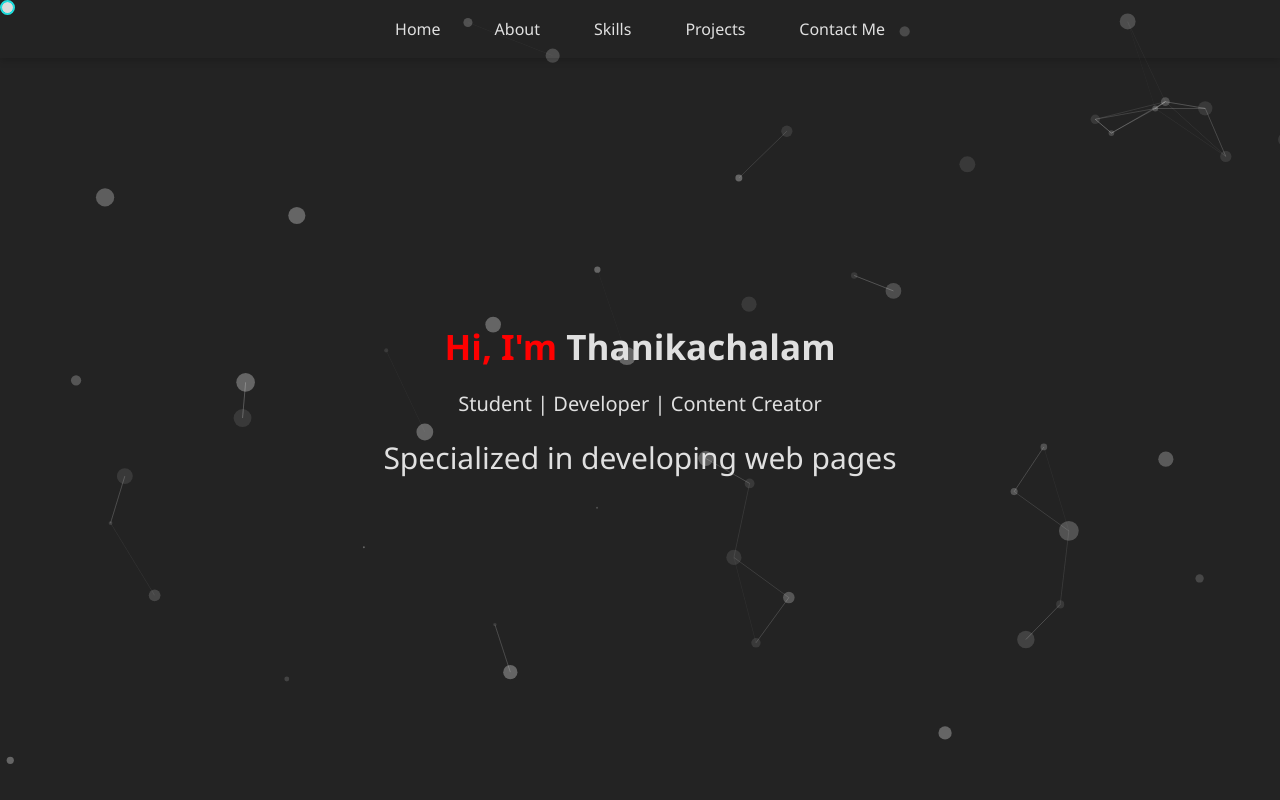
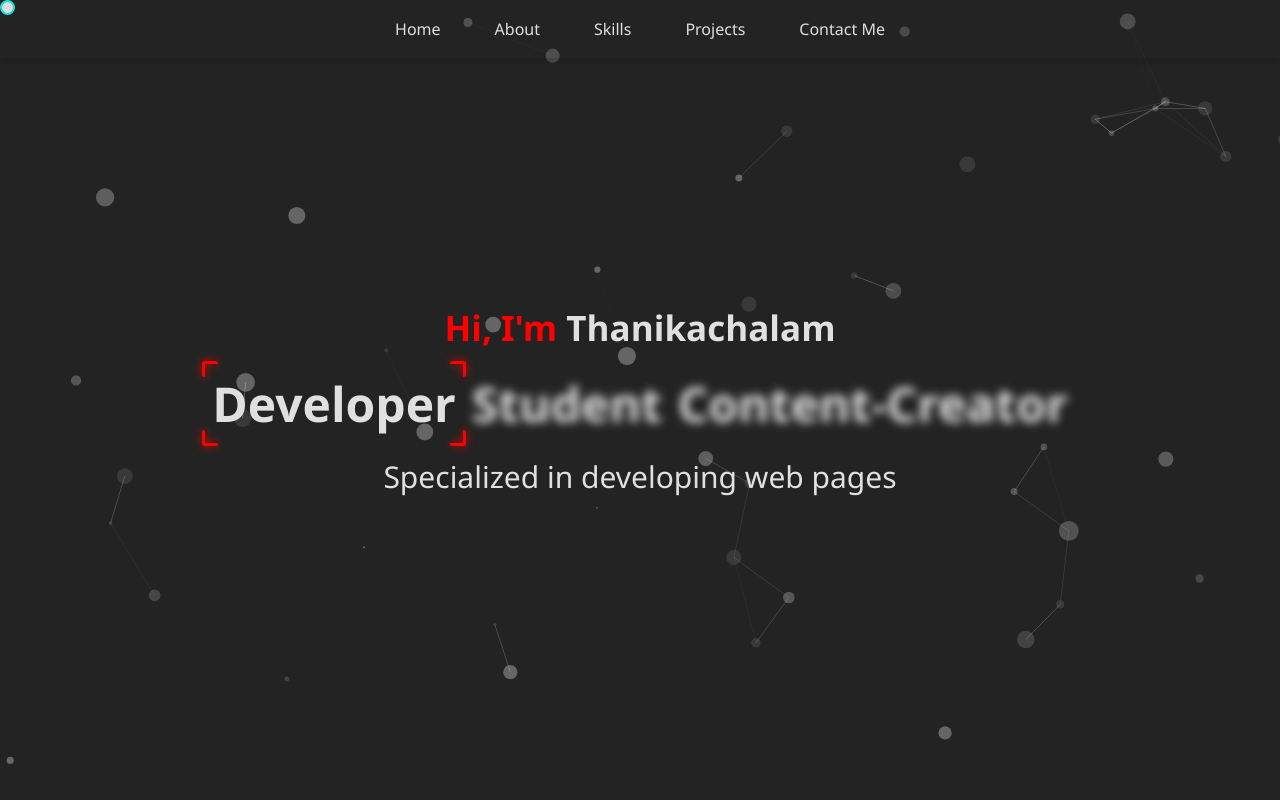
Before and after one commit to Thanikachalam1/Portfolio, a React (Vite) app: page / in a window 1280 px wide. Built offline with nearby package versions, Linux system fonts and the light colour scheme.

Commit message:
true focus effect added

```diff
--- a/package.json
+++ b/package.json
@@ -11,6 +11,8 @@
     "preview": "vite preview"
   },
   "dependencies": {
+    "@react-spring/web": "^9.7.5",
+    "framer-motion": "^12.9.2",
     "react": "^19.0.0",
     "react-dom": "^19.0.0",
     "react-router-dom": "^7.5.2",
--- /dev/null
+++ b/src/Animations/TrueFocus.css
@@ -0,0 +1,70 @@
+.focus-container {
+    position: relative;
+    display: flex;
+    gap: 1em;
+    justify-content: center;
+    align-items: center;
+    flex-wrap: wrap;
+  }
+
+  /* Words */
+  .focus-word {
+    position: relative;
+    font-size: 3rem;
+    font-weight: 900;
+    cursor: pointer;
+    transition:
+      filter 0.3s ease,
+      color 0.3s ease;
+  }
+
+  .focus-word.active {
+    filter: blur(0);
+  }
+
+  .focus-frame {
+    position: absolute;
+    top: 0;
+    left: 0;
+    pointer-events: none;
+    box-sizing: content-box;
+    border: none;
+  }
+
+  .corner {
+    position: absolute;
+    width: 1rem;
+    height: 1rem;
+    border: 3px solid var(--border-color, #fff);
+    filter: drop-shadow(0px 0px 4px var(--border-color, #fff));
+    border-radius: 3px;
+    transition: none;
+  }
+
+  .top-left {
+    top: -10px;
+    left: -10px;
+    border-right: none;
+    border-bottom: none;
+  }
+
+  .top-right {
+    top: -10px;
+    right: -10px;
+    border-left: none;
+    border-bottom: none;
+  }
+
+  .bottom-left {
+    bottom: -10px;
+    left: -10px;
+    border-right: none;
+    border-top: none;
+  }
+
+  .bottom-right {
+    bottom: -10px;
+    right: -10px;
+    border-left: none;
+    border-top: none;
+  }
--- /dev/null
+++ b/src/Animations/TrueFocus.jsx
@@ -0,0 +1,118 @@
+import { useEffect, useRef, useState } from "react";
+import { motion } from "framer-motion";
+import "./TrueFocus.css";
+
+const TrueFocus = ({
+  sentence = "True Focus",
+  manualMode = false,
+  blurAmount = 5,
+  borderColor = "green",
+  glowColor = "rgba(0, 255, 0, 0.6)",
+  animationDuration = 0.5,
+  pauseBetweenAnimations = 1,
+}) => {
+  const words = sentence.split(" ");
+  const [currentIndex, setCurrentIndex] = useState(0);
+  const [lastActiveIndex, setLastActiveIndex] = useState(null);
+  const containerRef = useRef(null);
+  const wordRefs = useRef([]);
+  const [focusRect, setFocusRect] = useState({ x: 0, y: 0, width: 0, height: 0 });
+
+  useEffect(() => {
+    if (!manualMode) {
+      const interval = setInterval(() => {
+        setCurrentIndex((prev) => (prev + 1) % words.length);
+      }, (animationDuration + pauseBetweenAnimations) * 1000);
+
+      return () => clearInterval(interval);
+    }
+  }, [manualMode, animationDuration, pauseBetweenAnimations, words.length]);
+
+  useEffect(() => {
+    if (currentIndex === null || currentIndex === -1) return;
+
+    if (!wordRefs.current[currentIndex] || !containerRef.current) return;
+
+    const parentRect = containerRef.current.getBoundingClientRect();
+    const activeRect = wordRefs.current[currentIndex].getBoundingClientRect();
+
+    setFocusRect({
+      x: activeRect.left - parentRect.left,
+      y: activeRect.top - parentRect.top,
+      width: activeRect.width,
+      height: activeRect.height,
+    });
+  }, [currentIndex, words.length]);
+
+  // Handlers for manual mode (hover)
+  const handleMouseEnter = (index) => {
+    if (manualMode) {
+      setLastActiveIndex(index);
+      setCurrentIndex(index);
+    }
+  };
+
+  const handleMouseLeave = () => {
+    if (manualMode) {
+      setCurrentIndex(lastActiveIndex);
+    }
+  };
+
+  return (
+    <div className="focus-container" ref={containerRef}>
+      {words.map((word, index) => {
+        const isActive = index === currentIndex;
+        return (
+          <span
+            key={index}
+            ref={(el) => (wordRefs.current[index] = el)}
+            className={`focus-word ${manualMode ? "manual" : ""} ${isActive && !manualMode ? "active" : ""
+              }`}
+            style={{
+              filter:
+                manualMode
+                  ? isActive
+                    ? `blur(0px)`
+                    : `blur(${blurAmount}px)`
+                  : isActive
+                    ? `blur(0px)`
+                    : `blur(${blurAmount}px)`,
+              "--border-color": borderColor,
+              "--glow-color": glowColor,
+              transition: `filter ${animationDuration}s ease`,
+            }}
+            onMouseEnter={() => handleMouseEnter(index)}
+            onMouseLeave={handleMouseLeave}
+          >
+            {word}
+          </span>
+        );
+      })}
+
+      <motion.div
+        className="focus-frame"
+        animate={{
+          x: focusRect.x,
+          y: focusRect.y,
+          width: focusRect.width,
+          height: focusRect.height,
+          opacity: currentIndex >= 0 ? 1 : 0,
+        }}
+        transition={{
+          duration: animationDuration,
+        }}
+        style={{
+          "--border-color": borderColor,
+          "--glow-color": glowColor,
+        }}
+      >
+        <span className="corner top-left"></span>
+        <span className="corner top-right"></span>
+        <span className="corner bottom-left"></span>
+        <span className="corner bottom-right"></span>
+      </motion.div>
+    </div>
+  );
+};
+
+export default TrueFocus;
--- a/src/Home/Header/header.css
+++ b/src/Home/Header/header.css
@@ -57,7 +57,7 @@
 
   /* Button hover effects */
   .nav-button:hover {
-    background-color: #FF9800; /* Bright orange for hover */
+    background-color: red; /* Bright orange for hover */
     color: #ffffff;
     transform: translateY(-2px) scale(1.05);
   }
--- a/src/Home/home.jsx
+++ b/src/Home/home.jsx
@@ -1,12 +1,22 @@
 import React from "react";
 import './home.css';
+import TrueFocus from "../Animations/TrueFocus";
 
 function Home(){
   return(
-    <div className="Home">
+    <div className="Home" id = "home">
       <div className="intro">
+
+
         <h1 className="name"><span className="hi">Hi, I'm </span>Thanikachalam</h1>
-        <p className="roles">Student | Developer | Content Creator</p>
+        <TrueFocus
+sentence="Developer Student Content-Creator"
+manualMode={false}
+blurAmount={5}
+borderColor="red"
+animationDuration={0.5}
+pauseBetweenAnimations={1}
+/>
         <p className="specialization">Specialized in developing web pages</p>
       </div>
     </div>
```
Also changed, not shown: 1 other file (tests, documents, lock files or other folders).
